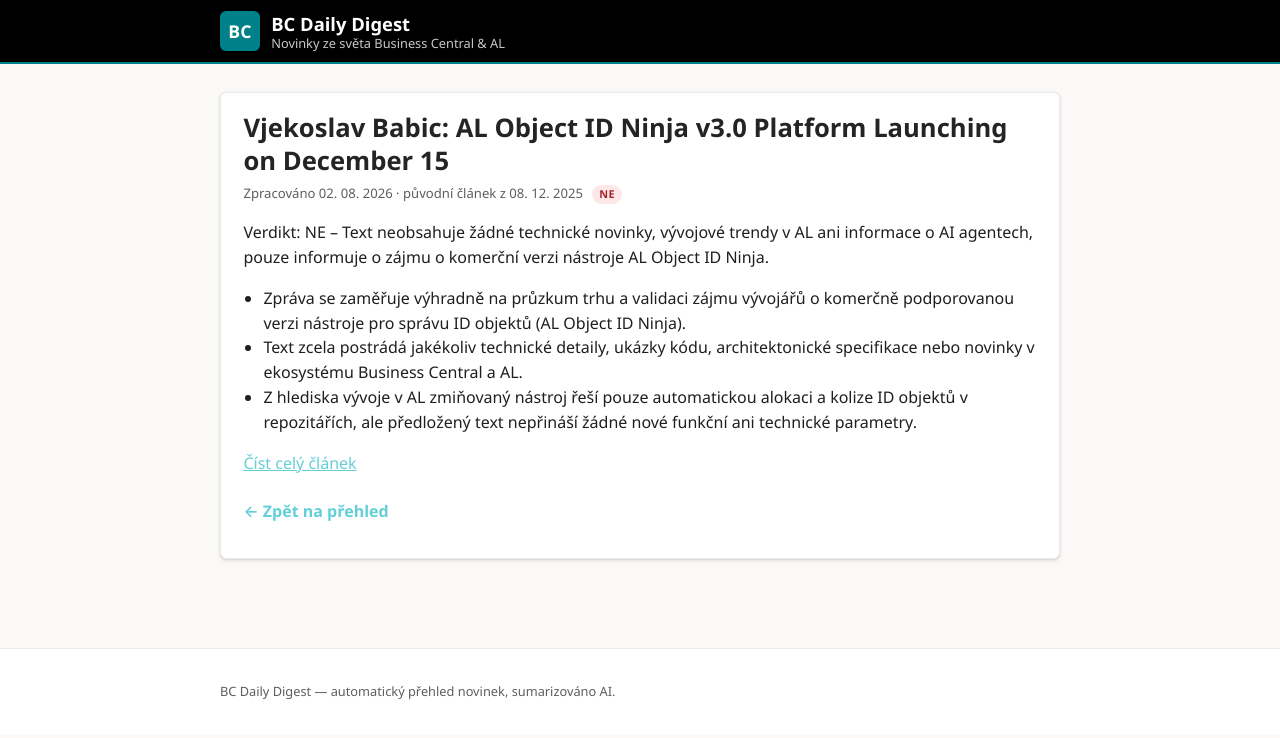
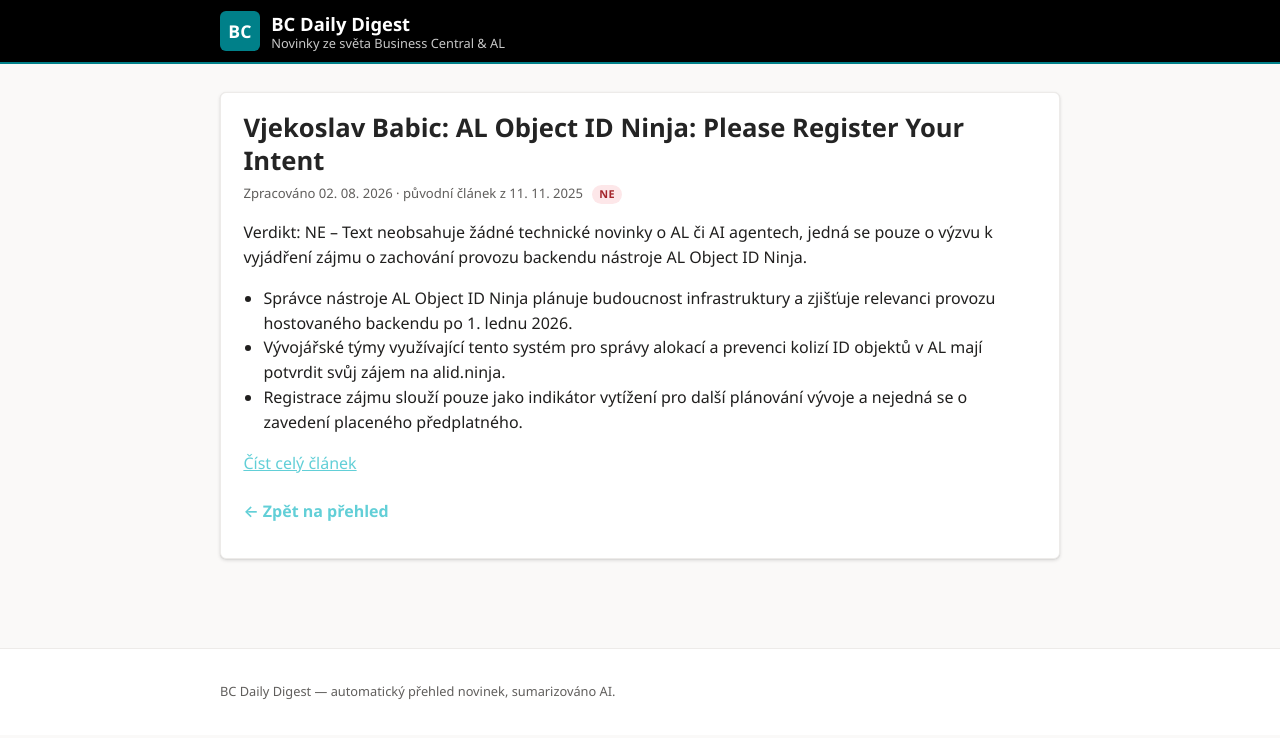
Before and after one commit to ValsorimS/bc-daily-digest, a Jekyll site: the page built from _posts/2026-08-02-vjekoslav-babic-0.md, in a window 1280 px wide. Shown: the top 738 px of the page. Built offline with Jekyll 4.4.1, drawn with Linux system fonts in a browser that asks for light colours.

Commit message:
Update daily digest

```diff
--- a/_posts/2026-08-02-vjekoslav-babic-0.md
+++ b/_posts/2026-08-02-vjekoslav-babic-0.md
@@ -1,16 +1,16 @@
 ---
 layout: post
-title: "Vjekoslav Babic: AL Object ID Ninja v3.0 Platform Launching on December 15"
+title: "Vjekoslav Babic: AL Object ID Ninja: Please Register Your Intent"
 published: true
-original_date: 2025-12-08
+original_date: 2025-11-11
 ---
 
-Verdikt: NE – Text neobsahuje žádné technické novinky, vývojové trendy v AL ani informace o AI agentech, pouze informuje o zájmu o komerční verzi nástroje AL Object ID Ninja.
+Verdikt: NE – Text neobsahuje žádné technické novinky o AL či AI agentech, jedná se pouze o výzvu k vyjádření zájmu o zachování provozu backendu nástroje AL Object ID Ninja.
 
 <!--více-->
 
-- Zpráva se zaměřuje výhradně na průzkum trhu a validaci zájmu vývojářů o komerčně podporovanou verzi nástroje pro správu ID objektů (AL Object ID Ninja).
-- Text zcela postrádá jakékoliv technické detaily, ukázky kódu, architektonické specifikace nebo novinky v ekosystému Business Central a AL.
-- Z hlediska vývoje v AL zmiňovaný nástroj řeší pouze automatickou alokaci a kolize ID objektů v repozitářích, ale předložený text nepřináší žádné nové funkční ani technické parametry.
+- Správce nástroje AL Object ID Ninja plánuje budoucnost infrastruktury a zjišťuje relevanci provozu hostovaného backendu po 1. lednu 2026.
+- Vývojářské týmy využívající tento systém pro správy alokací a prevenci kolizí ID objektů v AL mají potvrdit svůj zájem na alid.ninja.
+- Registrace zájmu slouží pouze jako indikátor vytížení pro další plánování vývoje a nejedná se o zavedení placeného předplatného.
 
-[Číst celý článek](https://vjeko.com/2025/12/08/al-object-id-ninja-v3-0-platform-launching-on-december-15/)
+[Číst celý článek](https://vjeko.com/2025/11/11/al-object-id-ninja-please-register-your-intent/)
--- a/history.json
+++ b/history.json
@@ -306,5 +306,8 @@
     "https://vjeko.com/2025/12/12/important-announcement-for-teams-maintaining-private-al-object-id-ninja-backend-get-ready-for-v3/": "2026-08-02T01:45:11.015059",
     "https://vjeko.com/2025/12/08/al-object-id-ninja-v3-0-platform-launching-on-december-15/": "2026-08-02T09:47:42.920661",
     "https://vjeko.com/2025/12/03/a-story-about-trust-why-one-team-moved-from-private-endpoints-to-the-hosted-ninja-backend/": "2026-08-02T09:49:03.820618",
-    "https://vjeko.com/2025/11/19/al-object-id-ninja-self-hosting-vs-hassle-free-the-data-tells-a-curious-story/": "2026-08-02T09:50:15.661305"
+    "https://vjeko.com/2025/11/19/al-object-id-ninja-self-hosting-vs-hassle-free-the-data-tells-a-curious-story/": "2026-08-02T09:50:15.661305",
+    "https://vjeko.com/2025/11/11/al-object-id-ninja-please-register-your-intent/": "2026-08-02T16:44:52.894525",
+    "https://vjeko.com/2025/11/09/end-of-free-backend-for-al-object-id-ninja/": "2026-08-02T16:46:06.639928",
+    "https://vjeko.com/2023/12/09/testing-in-isolation/": "2026-08-02T16:47:19.233238"
 }
```
Also changed, not shown: _posts/2026-08-02-vjekoslav-babic-1.md (+7 -7 lines), _posts/2026-08-02-vjekoslav-babic-2.md (+7 -7 lines).
